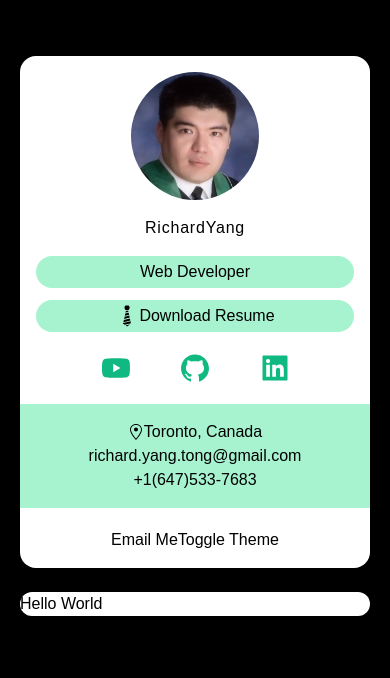
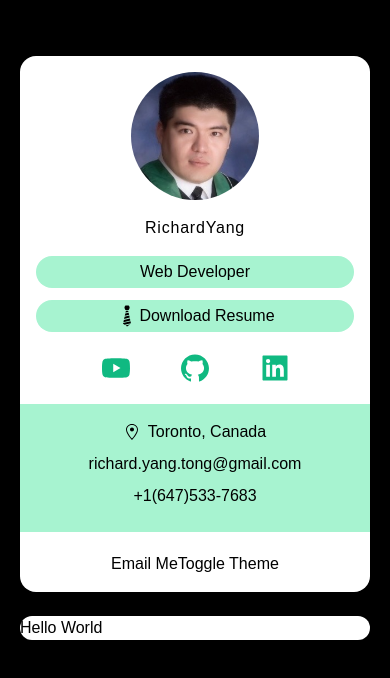
Before and after one commit to Dragontalker/nextjs-tailwindcss-portfolio, a Next.js app: page / in a window 390 px wide. Shown: the top 678 px of the page. Built offline with nearby package versions, Linux system fonts and the light colour scheme.

Commit message:
Adjusted the padding on email and phone.

```diff
--- a/components/Sidebar.tsx
+++ b/components/Sidebar.tsx
@@ -39,12 +39,12 @@ const Sidebar = () => {
             <div
                 className='py-4 my-5 bg-green-200'
                 style={{ marginLeft: '-1rem', marginRight: '-1rem'}}>
-                <div className='flex items-center justify-center'>
+                <div className='flex items-center justify-center space-x-2'>
                     <GoLocation />
                     <span>Toronto, Canada</span>
                 </div>
-                <p>richard.yang.tong@gmail.com</p>
-                <p>+1(647)533-7683</p>
+                <p className='my-2'>richard.yang.tong@gmail.com</p>
+                <p className='my-2'>+1(647)533-7683</p>
             </div>
             <button>Email Me</button>
             <button>Toggle Theme</button>
```
